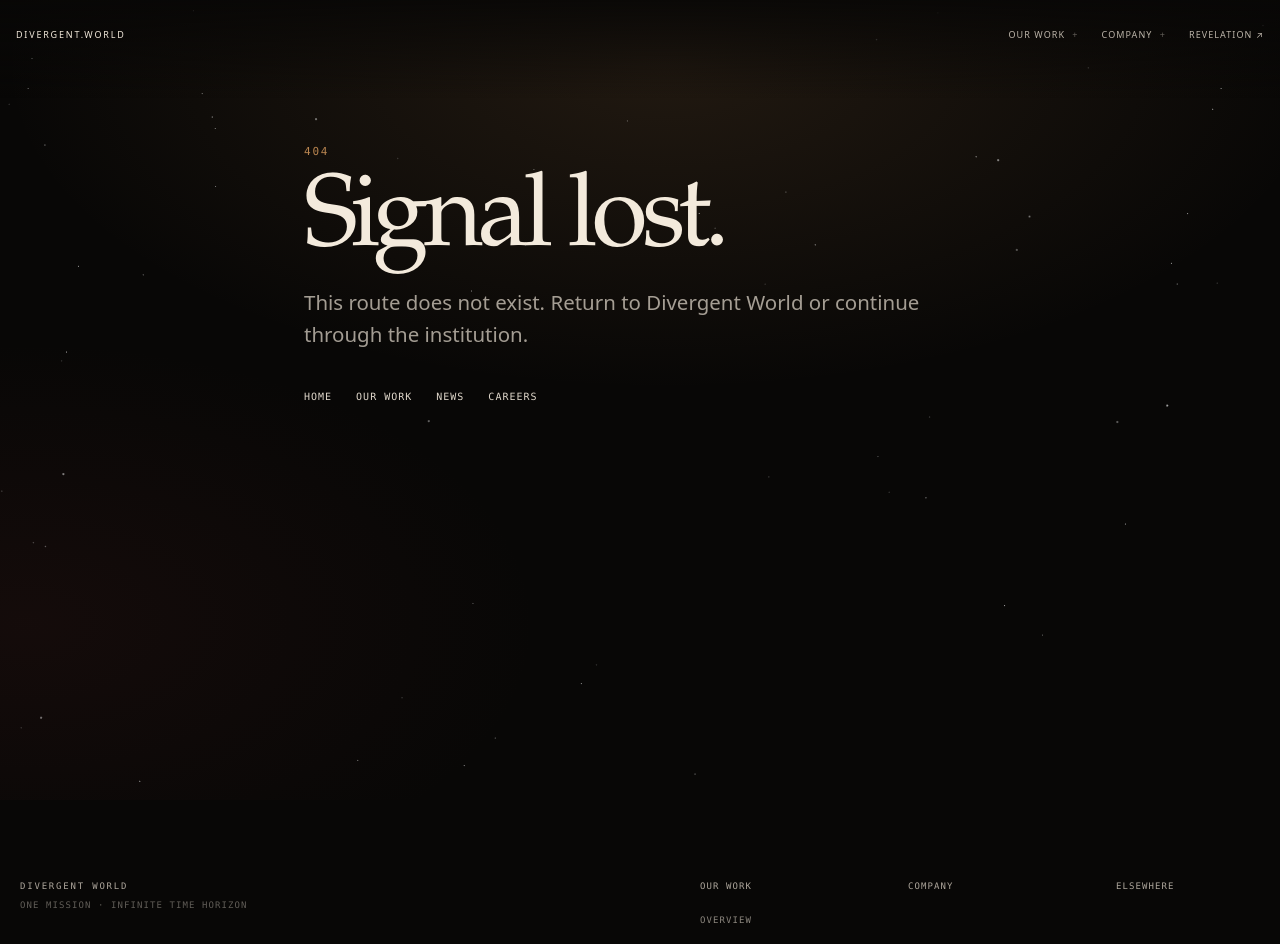
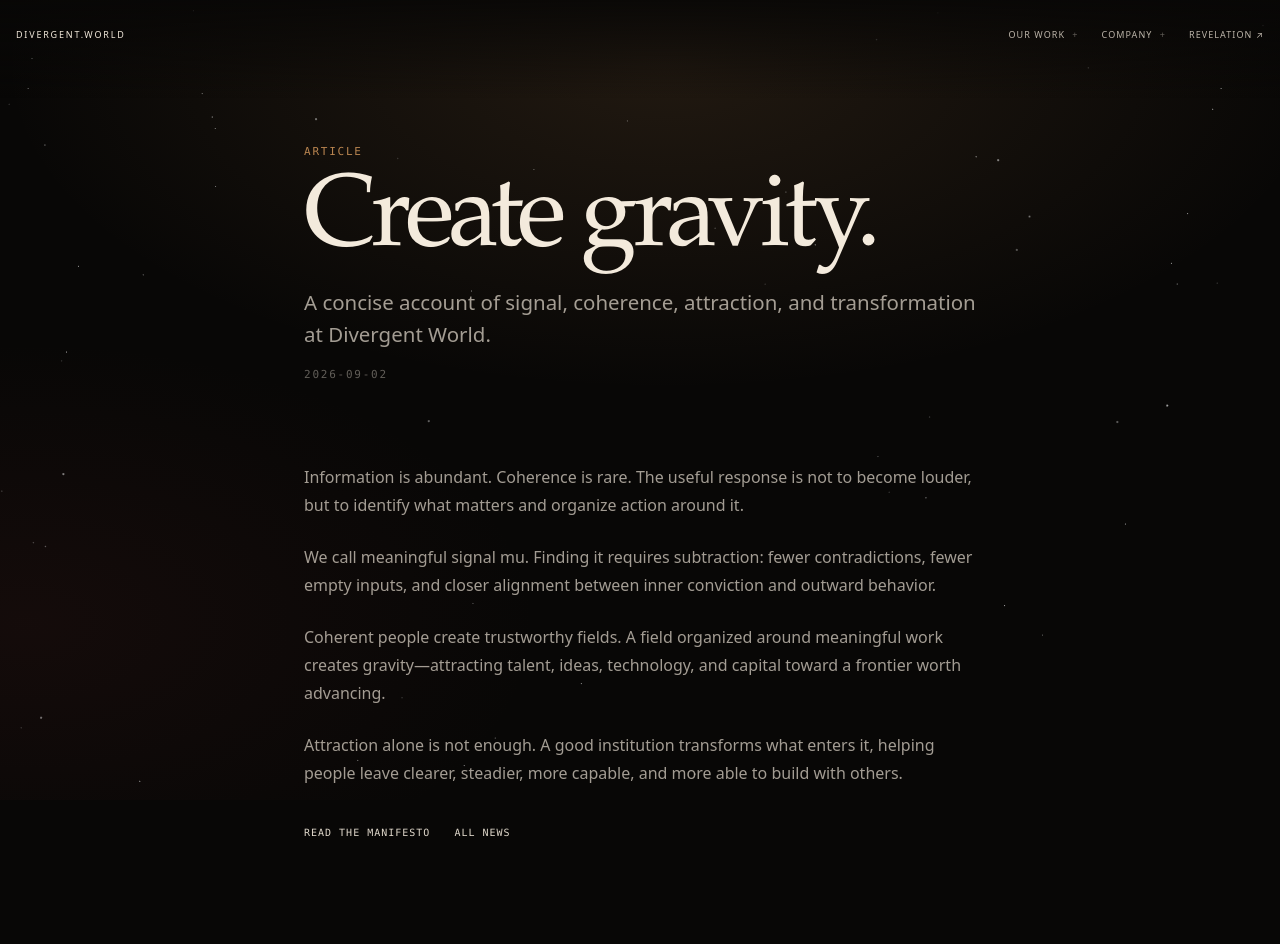
Before and after one commit to Divergent-World/web, a Next.js app: page /news/create-gravity in a window 1280 px wide. Before the commit this address had no page. Shown: the top 944 px of the page. Built offline with nearby package versions, Linux system fonts and the light colour scheme.

Commit message:
feat: publish Divergent World News

```diff
--- /dev/null
+++ b/app/news/[slug]/page.tsx
@@ -0,0 +1,45 @@
+import Link from 'next/link'
+import { notFound } from 'next/navigation'
+import { NEWS, getNewsEntry } from '@/lib/news'
+import PageIntro from '../../components/site/PageIntro'
+import styles from '../../content.module.css'
+
+export function generateStaticParams() {
+  return NEWS.map((entry) => ({ slug: entry.slug }))
+}
+
+export default async function NewsEntryPage({
+  params,
+}: {
+  params: Promise<{ slug: string }>
+}) {
+  const { slug } = await params
+  const entry = getNewsEntry(slug)
+  if (!entry) notFound()
+
+  return (
+    <main className={styles.page}>
+      <article className={styles.readingColumn}>
+        <PageIntro
+          eyebrow={entry.category}
+          title={entry.title}
+          introduction={entry.description}
+          meta={entry.publishedAt}
+        />
+        <div className={`${styles.prose} ${styles.articleBody}`}>
+          {entry.paragraphs.map((paragraph) => <p key={paragraph}>{paragraph}</p>)}
+        </div>
+        <nav className={styles.relatedLinks} aria-label="Related links">
+          {entry.relatedLinks.map((link) => (
+            link.external ? (
+              <a href={link.href} key={link.href}>{link.label} ↗</a>
+            ) : (
+              <Link href={link.href} key={link.href}>{link.label}</Link>
+            )
+          ))}
+          <Link href="/news">All News</Link>
+        </nav>
+      </article>
+    </main>
+  )
+}
--- /dev/null
+++ b/lib/news.ts
@@ -0,0 +1,68 @@
+export type NewsCategory = 'Announcement' | 'Article' | 'Release' | 'Update'
+
+export type NewsEntry = {
+  slug: string
+  title: string
+  category: NewsCategory
+  publishedAt: string
+  description: string
+  paragraphs: readonly string[]
+  relatedLinks: readonly { label: string; href: string; external?: true }[]
+}
+
+export const NEWS: readonly NewsEntry[] = [
+  {
+    slug: 'revelation-the-first-world',
+    title: 'Revelation: the first world.',
+    category: 'Release',
+    publishedAt: '2026-09-03',
+    description:
+      'Revelation is the first live world from Divergent Media—and the first public expression of the wider institution.',
+    paragraphs: [
+      'Revelation is the first live world of Divergent Media. It is a place for ideas, stories, images, and cultural work to gather into something larger than a sequence of posts.',
+      'Its release is a beginning, not a claim of scale. Divergent World will publish evidence as it becomes real and keep future horizons clearly distinct from active work.',
+      'Revelation establishes the first visible connection between culture and the institution around it: a world built to carry meaning, deepen over time, and make room for more voices.',
+    ],
+    relatedLinks: [
+      {
+        label: 'Enter Revelation',
+        href: 'https://revelation.divergent.world',
+        external: true,
+      },
+      { label: 'Divergent Media', href: '/companies/media' },
+    ],
+  },
+  {
+    slug: 'create-gravity',
+    title: 'Create gravity.',
+    category: 'Article',
+    publishedAt: '2026-09-02',
+    description:
+      'A concise account of signal, coherence, attraction, and transformation at Divergent World.',
+    paragraphs: [
+      'Information is abundant. Coherence is rare. The useful response is not to become louder, but to identify what matters and organize action around it.',
+      'We call meaningful signal mu. Finding it requires subtraction: fewer contradictions, fewer empty inputs, and closer alignment between inner conviction and outward behavior.',
+      'Coherent people create trustworthy fields. A field organized around meaningful work creates gravity—attracting talent, ideas, technology, and capital toward a frontier worth advancing.',
+      'Attraction alone is not enough. A good institution transforms what enters it, helping people leave clearer, steadier, more capable, and more able to build with others.',
+    ],
+    relatedLinks: [{ label: 'Read the Manifesto', href: '/manifesto' }],
+  },
+  {
+    slug: 'one-institution-five-companies',
+    title: 'One institution. Five companies.',
+    category: 'Announcement',
+    publishedAt: '2026-09-01',
+    description:
+      'Divergent World names the five reinforcing companies that define its long-term institutional architecture.',
+    paragraphs: [
+      'Divergent World is organized as one institution with five reinforcing companies. Systems creates capability. Media creates culture. Design creates experience. Ventures allocates capital. Properties creates permanence.',
+      'The structure matters because each company can strengthen the others. Technology becomes more legible through culture and design; value can become capital; capital can become durable places for people and work.',
+      'Systems and Design are forming. Media is active through Revelation. Ventures and Properties are future horizons, named now so the long-term architecture is clear without pretending those companies are active today.',
+    ],
+    relatedLinks: [{ label: 'Explore all five companies', href: '/companies' }],
+  },
+]
+
+export function getNewsEntry(slug: string): NewsEntry | undefined {
+  return NEWS.find((entry) => entry.slug === slug)
+}
```
Also changed, not shown: app/news/page.tsx (added, +38 -0 lines), app/page.module.css (+21 -0 lines), app/page.tsx (+24 -0 lines), 1 other file (tests, documents, lock files or other folders).
